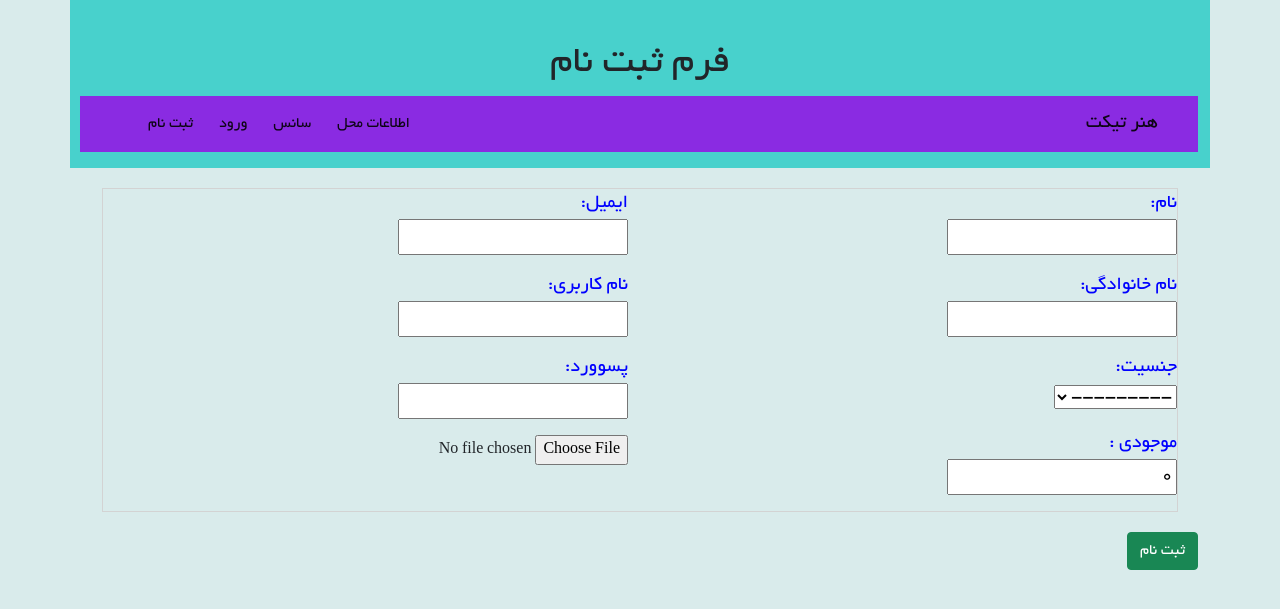
After one commit to amirriazizadeh/concert, a Django app: page /accounts/profileRegister/ in a window 1280 px wide. The commit adds this page. Shown: the top 609 px of the page. Run offline with Django 4.2, Linux system fonts and the light colour scheme; some libraries are stand-ins or nearby versions; some web fonts are replaced.

Commit message:
before CBV version

```diff
--- /dev/null
+++ b/apps/accounts/forms.py
@@ -0,0 +1,15 @@
+from django import forms
+from django.forms import fields
+from .models import ProfileModel
+
+
+class ProfileRegisterForm(forms.ModelForm):
+    first_name = forms.CharField(max_length=100)
+    last_name = forms.CharField(max_length=100)
+    username = forms.CharField(max_length=100)
+    password = forms.CharField(widget=forms.PasswordInput)
+    email = forms.CharField(widget=forms.EmailInput)
+
+    class Meta:
+        model=ProfileModel
+        fields=['ProfileImage','Credit','Gender']
--- a/apps/accounts/urls.py
+++ b/apps/accounts/urls.py
@@ -1,8 +1,9 @@
 from django.urls import path
-from .views import loginView,logoutView,profileView
+from .views import loginView,logoutView,profileView,profileRegisterView
 
 urlpatterns=[
     path("login/",loginView,name="login"),
     path("logout/",logoutView,name="logout"),
     path("profile/",profileView,name="profile"),
+    path("profileRegister/",profileRegisterView,name="reg"),
 ]
--- a/apps/accounts/views.py
+++ b/apps/accounts/views.py
@@ -5,7 +5,8 @@ from django.contrib.auth.decorators import login_required
 from django.contrib.auth.models import User
 from django.http import HttpResponseRedirect
 from django.urls import reverse
-
+from .forms import ProfileRegisterForm
+from .models import ProfileModel
 
 def loginView(request):
     if request.method == "POST":
@@ -39,3 +40,37 @@ def profileView(request):
         "profile":profile
     }
     return render(request,"accounts/profile.html",context)
+
+def profileRegisterView(request):
+
+    if request.method=="POST":
+        profileRegisterForm=ProfileRegisterForm(request.POST,request.FILES)
+        if profileRegisterForm.is_valid():
+
+            user = User.objects.create_user(
+                                username=profileRegisterForm.cleaned_data["username"],
+                                email=profileRegisterForm.cleaned_data['email'],
+                                password=profileRegisterForm.cleaned_data['password'],
+                                first_name=profileRegisterForm.cleaned_data['first_name'],
+                                last_name=profileRegisterForm.cleaned_data['last_name'])
+
+            user.save()
+
+            profileModel=ProfileModel(user=user,
+                                       ProfileImage=profileRegisterForm.cleaned_data['ProfileImage'],
+                                        Gender=profileRegisterForm.cleaned_data['Gender'],
+                                        Credit=profileRegisterForm.cleaned_data['Credit'])
+
+            profileModel.save()
+
+            return HttpResponseRedirect(reverse(ticketSales.views.concertListView))
+    else:
+        profileRegisterForm=ProfileRegisterForm()
+
+
+    context={
+        "formData":profileRegisterForm
+    }
+
+
+    return render(request,"accounts/profileRegister.html",context)
--- /dev/null
+++ b/template/accounts/profileRegister.html
@@ -0,0 +1,33 @@
+{% extends "maintemplate.html" %}
+
+{% block titlepage %}
+    فرم ثبت نام
+{% endblock%}
+
+{% block mainContent %}
+
+    <form action="" method="POST" enctype="multipart/form-data">
+        {% csrf_token %}
+
+        <div class="mainborder">
+            <div class="row">
+                <div class="col-md-6">
+                    <p class="mylable">نام: {{ formData.first_name }}</p>
+                    <p class="mylable">نام خانوادگی: {{ formData.last_name }}</p>
+                    <p class="mylable">جنسیت: {{ formData.Gender }}</p>
+                    <p class="mylable">موجودی : {{ formData.Credit }}</p>
+                </div>
+
+                <div  class="col-md-6">
+                    <p class="mylable">ایمیل: {{ formData.email }}</p>
+                    <p class="mylable">نام کاربری: {{ formData.username }}</p>
+                    <p class="mylable">پسوورد: {{ formData.password }}</p>
+                    {{ formData.ProfileImage }}
+                </div>
+            </div>
+        </div>
+        <div class="bottonborder">
+            <button type="submit" class="btn btn-success">ثبت نام</button>
+        </div>
+    </form>
+{% endblock%}
--- a/template/partials/navbar.html
+++ b/template/partials/navbar.html
@@ -26,7 +26,7 @@
                 <a class="nav-link active" aria-current="page" href="{% url "login" %}" class="btn btn-primary">ورود</a>
             </li>
             <li class="nav-item">
-                <a class="nav-link active" aria-current="page" href="" class="btn btn-primary">ثبت نام</a>
+                <a class="nav-link active" aria-current="page" href="{% url "reg" %}" class="btn btn-primary">ثبت نام</a>
             </li>
 
             {% endif %}
```
Also changed, not shown: db.sqlite3.
